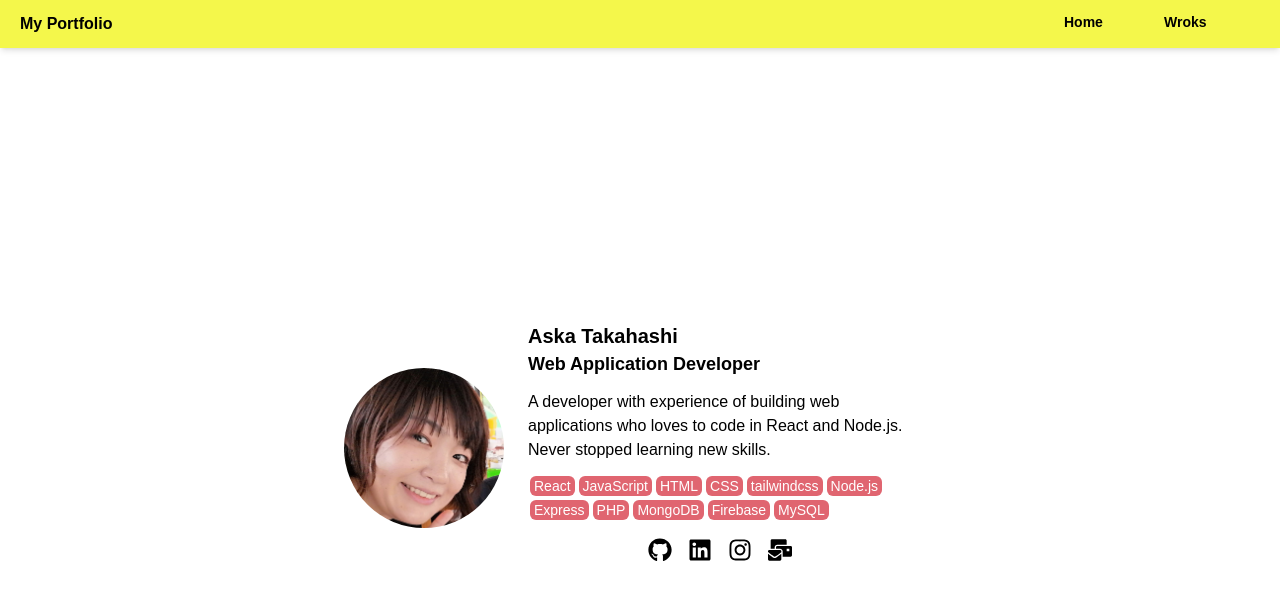
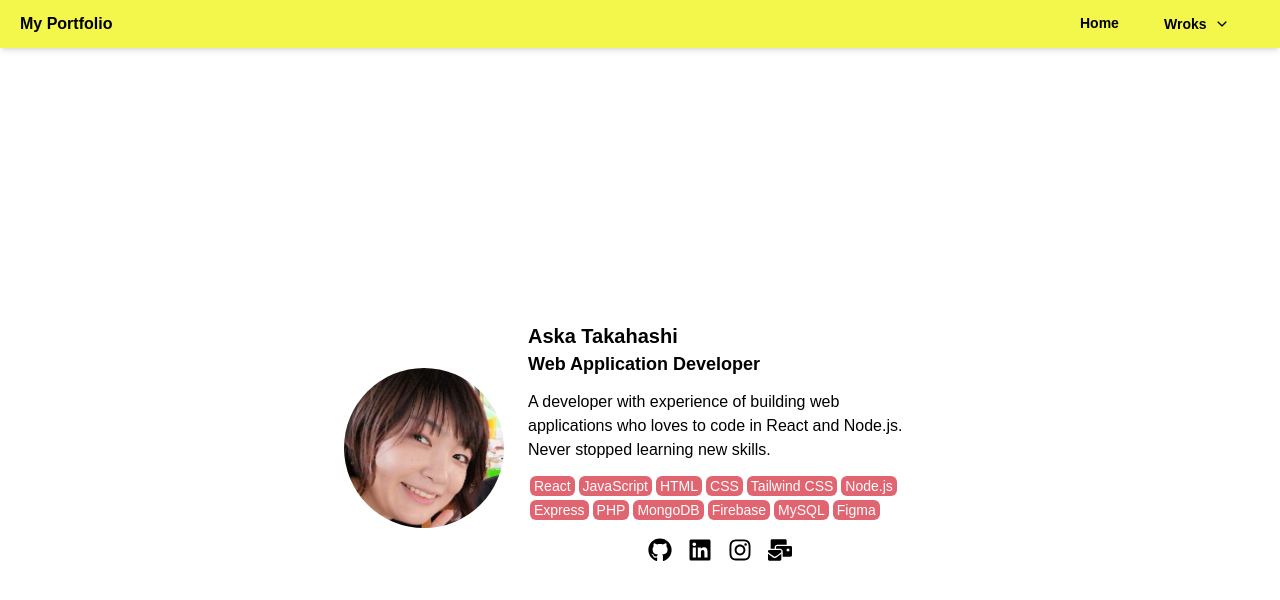
Before and after one commit to Aska62/myPortfolio, a React (Create React App) app: page / in a window 1280 px wide. Shown: the top 600 px of the page. Built offline with nearby package versions, Linux system fonts and the light colour scheme; no server answers.

Commit message:
Adjusted work position scroll

```diff
--- a/src/components/Header.jsx
+++ b/src/components/Header.jsx
@@ -1,8 +1,10 @@
 import { useState } from "react";
 import { Link } from "react-router-dom";
+import { IoIosArrowDown } from "react-icons/io";
 
 const Header = () => {
   const [worksOpen, setWorksOpen] = useState(false);
+  const [mbWorksOpen, setMbWorksOpen] = useState(false);
   const [hamburgerOpen, setHamburgerOpen] = useState(false);
 
   return (
@@ -16,23 +18,33 @@ const Header = () => {
 
         {/* Menu for larger devices */}
         <div className="hidden md:flex align-top">
-          <Link
-            to={'/'}
-            className="text-sm h-12 px-3 w-28 font-semibold hover:text-wineRed"
-            onClick={() => setWorksOpen(false)}
-          >Home</Link>
           <div className="text-sm flex flex-col w-24">
-            <p className="absolute top-0 h-12 py-3 hover:text-wineRed hover:cursor-pointer font-semibold" onClick={() => setWorksOpen(!worksOpen)}>Wroks</p>
+            <Link
+              to={'/'}
+              className="mt-px h-12 px-3 w-28 font-semibold hover:text-wineRed"
+              onClick={() => setWorksOpen(false)}
+            >
+              <p className="mr-2">Home</p>
+            </Link>
+          </div>
+          <div className="text-sm flex flex-col w-24">
+            <div
+              className="absolute top-0 h-12 py-3 hover:text-wineRed hover:cursor-pointer font-semibold flex items-center duration-150"
+              onClick={() => setWorksOpen(!worksOpen)}
+            >
+              <p className="mr-2">Wroks</p>
+              <IoIosArrowDown className={`${worksOpen ? 'rotate-180' : ''} duration-150`} />
+            </div>
             <Link
               to={'/works'}
               state={{ title: "DivLog" }}
-              className={`bg-brightYellow w-24 ${worksOpen ? 'py-3 block absolute top-8 duration-300' : 'hidden h-0 py-0'} hover:text-wineRed hover:cursor-pointer duration-300`}
+              className={`bg-brightYellow w-24 ${worksOpen ? 'py-3 block absolute top-8 duration-150' : 'hidden h-0 py-0'} hover:text-wineRed hover:cursor-pointer duration-150`}
               onClick={() => setWorksOpen(false)}
             >DivLog</Link>
             <Link
               to={'/works'}
               state={{ title: "PhotoStory" }}
-              className={`bg-brightYellow w-24 ${worksOpen ? 'py-0 block absolute top-20 duration-300' : 'hidden h-0 py-0 '} hover:text-wineRed hover:cursor-pointer duration-300`}
+              className={`bg-brightYellow w-24 ${worksOpen ? 'py-0 block absolute top-20 duration-150' : 'hidden h-0 py-0 '} hover:text-wineRed hover:cursor-pointer duration-150`}
               onClick={() => setWorksOpen(false)}
             >PhotoStory</Link>
           </div>
@@ -41,37 +53,47 @@ const Header = () => {
 
       {/* Menu for smaller devices */}
       <div
-        className={`bg-lightGray opacity-80 h-screen w-screen ${hamburgerOpen ? 'fixed' : 'hidden'} top-0 left-0 duration-300 z-10`}
+        className={`bg-lightGray opacity-80 h-screen w-screen ${hamburgerOpen ? 'fixed' : 'hidden'} top-0 left-0 duration-150 z-10`}
         onClick={() => setHamburgerOpen(false)}
       >
       </div>
       <div
-        className={`bg-lightYellow h-screen fixed top-0 right-0 flex flex-col items-start ${hamburgerOpen ? ' w-2/3' : 'w-0'} duration-300 z-20`}
+        className={`bg-lightYellow h-screen fixed top-0 right-0 flex flex-col items-start ${hamburgerOpen ? ' w-2/3' : 'w-0'} duration-150 z-20`}
       >
         <div className="py-3 pl-6 mt-16 flex flex-col">
+        <div >
           <Link
             to={'/'}
-            className="h-10 hover:text-wineRed"
+            className="h-10 hover:text-wineRed flex items-center"
             onClick={() => setHamburgerOpen(false)}
           >
-          Home</Link>
+            <p className="h-10 mr-2">Home</p>
+          </Link>
+        </div>
+          <div
+            state={{ title: "" }}
+            className=" hover:text-wineRed hover:cursor-pointer duration-150 flex items-center mb-2"
+            onClick={() => setMbWorksOpen(!mbWorksOpen)}
+          >
+            <p className="h-10 leading-10 mr-2">Wroks</p>
+            <IoIosArrowDown className={`${mbWorksOpen ? 'rotate-180' : ''} duration-150`} />
+          </div>
           <Link
             to={'/works'}
             state={{ title: "" }}
-            className="h-10 hover:text-wineRed"
+            className={`px-3 h-10 hover:text-wineRed ${mbWorksOpen ? 'block' : 'hidden'} duration-150`}
             onClick={() => setHamburgerOpen(false)}
-          >
-          Wroks</Link>
+          >Works Top</Link>
           <Link
             to={'/works'}
             state={{ title: "DivLog" }}
-            className="px-3 h-10 hover:text-wineRed"
+            className={`px-3 h-10 hover:text-wineRed ${mbWorksOpen ? 'block' : 'hidden'} duration-150`}
             onClick={() => setHamburgerOpen(false)}
           >DivLog</Link>
           <Link
             to={'/works'}
             state={{ title: "PhotoStory" }}
-            className="px-3 h-10 hover:text-wineRed"
+            className={`px-3 h-10 hover:text-wineRed ${mbWorksOpen ? 'block' : 'hidden'} duration-150`}
             onClick={() => setHamburgerOpen(false)}
           >PhotoStory</Link>
         </div>
--- a/src/components/WorkSection.jsx
+++ b/src/components/WorkSection.jsx
@@ -61,13 +61,13 @@ const WorkSection = ({ work, position}) => {
   }, [secRef]);
 
   useEffect(() => {
-    if (sectionTop > 0 && (work.name === position)) {
+    if ((imageData.length > 0) && (sectionTop > 0) && (work.name === position)) {
       window.scrollTo({
-        top: sectionTop,
+        top: secRef.current.offsetTop,
         behavior: "smooth"
       });
     }
-  }, [sectionTop, work, position]);
+  }, [sectionTop, work, position, imageData]);
 
   const switchImageBack = () => {
     const nextImage = (visibleImage === 0) ? imageCount - 1 : visibleImage - 1;
@@ -80,7 +80,7 @@ const WorkSection = ({ work, position}) => {
   }
 
   return (
-    <section className="w-11/12 mx-auto mb-12 pt-12 h-fit" id={work.name} ref={secRef}>
+    <section className="w-11/12 mx-auto mb-24 h-screen" id={work.name} ref={secRef}>
       {loading ? <p>Loading...</p> :
         <>
           <div className="flex items-center">
@@ -93,17 +93,17 @@ const WorkSection = ({ work, position}) => {
             ) )}
           </div>
           <p className=''>{work.description}</p>
-          <div className="mt-6 w-5/7 mx-auto flex flex-wrap relative z-10">
+          <div className="mt-6 w-5/7 mx-auto flex flex-wrap z-10">
             {imageData.length > 0 &&
               <>
-                <div className="w-full my-10 mx-8">
-                  <img src={imageData[visibleImage].imageUrl} className="bg-lightGray w-full" />
-                  <p className="w-5/7 text-wrap">{imageData[visibleImage].description}</p>
+                <div className="w-full my-0 mx-8 relative">
+                  <img src={imageData[visibleImage].imageUrl} className="bg-lightGray h-fit md:w-11/12 mx-auto" />
+                  <div className="w-full h-full p-0 m-0 absolute top-0 left-0 flex">
+                    <div className="w-1/2 h-full flex items-center justify-start text-3xl m-0 md:text-7xl opacity-55 hover:opacity-80" onClick={switchImageBack}><IoIosArrowBack /></div>
+                    <div className="w-1/2 h-full flex items-center justify-end text-3xl md:text-7xl opacity-55 hover:opacity-80" onClick={switchImageNext}><IoIosArrowForward /></div>
+                  </div>
                 </div>
-                <div className="w-full h-full absolute top-0 left-0 flex">
-                  <div className="w-1/2 h-full flex items-center justify-start text-3xl md:text-7xl opacity-55 hover:opacity-80" onClick={switchImageBack}><IoIosArrowBack /></div>
-                  <div className="w-1/2 h-full flex items-center justify-end text-3xl md:text-7xl opacity-55 hover:opacity-80" onClick={switchImageNext}><IoIosArrowForward /></div>
-                </div>
+                <p className="w-5/7 text-wrap">{imageData[visibleImage].description}</p>
               </>
             }
           </div>
--- a/src/constants.js
+++ b/src/constants.js
@@ -3,11 +3,12 @@ export const skills = [
   'JavaScript',
   'HTML',
   'CSS',
-  'tailwindcss',
+  'Tailwind CSS',
   'Node.js',
   'Express',
   'PHP',
   'MongoDB',
   'Firebase',
-  'MySQL'
+  'MySQL',
+  'Figma'
 ]
```
